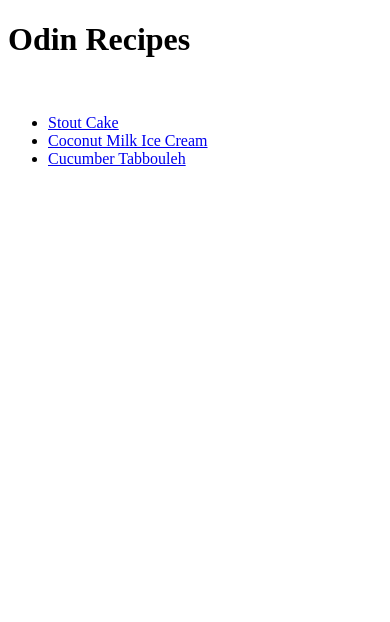
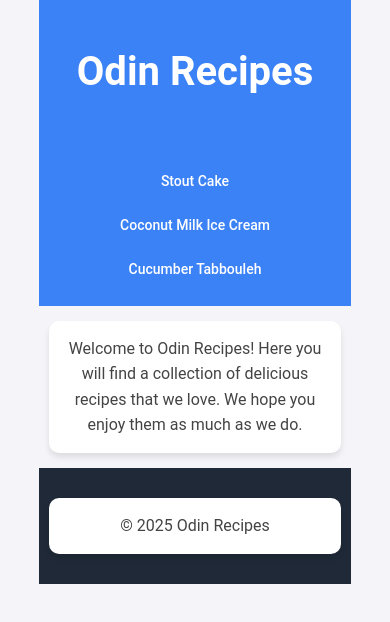
Before and after one commit to HephtronCode/odin-recipes, a plain HTML site: page index.html in a window 390 px wide. Drawn offline with Linux system fonts and the light colour scheme.

Commit message:
updated the index.html file and added a style sheet

```diff
--- /dev/null
+++ b/css/stout.css
@@ -0,0 +1,4 @@
+/** make the body center aligned */
+body {
+    text-align: center;
+}
--- /dev/null
+++ b/css/styles.css
@@ -0,0 +1,131 @@
+/* ===========================
+   Global Styles
+=========================== */
+body {
+    background-color: #f4f4f9; /* Softer light gray background */
+    font-family: 'Roboto', Arial, sans-serif; /* Modern font */
+    margin: 0 auto; /* Center the body content */
+    padding: 0;
+    text-align: center;
+    color: #333; /* Darker text for better readability */
+    max-width: 80%; /* Limit body width to 80% of the page */
+    box-sizing: border-box; /* Include padding and border in width */
+    line-height: 1.5; /* Improved line height for readability */
+    font-size: 16px; /* Base font size */
+}
+
+/* ===========================
+   Header Styles
+=========================== */
+header {
+    background-color: #3b82f6; /* Modern blue */
+    color: #fff;
+    padding: 20px 0;
+    font-size: 24px;
+    font-weight: bold;
+}
+
+/* ===========================
+   Paragraph Styles
+=========================== */
+p {
+    font-size: 18px;
+    line-height: 1.6; /* Better spacing */
+    margin: 20px auto;
+    padding: 20px;
+    max-width: 600px; /* Limit width for better readability */
+    background-color: #fff; /* White card background */
+    border-radius: 10px; /* Rounded corners */
+    box-shadow: 0 4px 6px rgba(0, 0, 0, 0.1); /* Subtle shadow for depth */
+    color: #444; /* Slightly darker text for contrast */
+}
+
+/* ===========================
+   Navigation Styles
+=========================== */
+nav {
+    background-color: #3b82f6; /* Modern blue */
+    color: #fff;
+    padding: 15px 0;
+}
+
+nav ul {
+    list-style-type: none;
+    margin: 0;
+    padding: 0;
+    display: flex;
+    justify-content: center; /* Center navigation links */
+    flex-wrap: wrap; /* Wrap links on smaller screens */
+}
+
+nav ul li {
+    margin: 0 15px;
+}
+
+nav ul li a {
+    color: #fff;
+    text-decoration: none;
+    font-size: 16px;
+    font-weight: 500;
+    transition: color 0.3s ease; /* Smooth hover effect */
+}
+
+nav ul li a:hover {
+    color: #FFD700; /* Gold hover effect */
+}
+
+/* ===========================
+   Footer Styles
+=========================== */
+footer {
+    background-color: #1f2937; /* Darker modern gray */
+    color: #d1d5db; /* Light gray text */
+    padding: 15px 0;
+    font-size: 14px;
+    text-align: center;
+}
+
+/* ===========================
+   Responsive Design
+=========================== */
+
+/* Medium Screens (Tablets) */
+@media (max-width: 768px) {
+    header {
+        font-size: 20px;
+        padding: 15px 0;
+    }
+
+    nav ul li {
+        margin: 0 10px;
+    }
+
+    nav ul li a {
+        font-size: 14px;
+    }
+
+    p {
+        font-size: 16px;
+        padding: 15px;
+    }
+
+    footer {
+        font-size: 12px;
+    }
+}
+
+/* Small Screens (Mobile) */
+@media (max-width: 480px) {
+    nav ul {
+        flex-direction: column; /* Stack links vertically */
+        align-items: center;
+    }
+
+    nav ul li {
+        margin: 10px 0;
+    }
+
+    p {
+        margin: 15px 10px; /* Adjust margin for smaller screens */
+    }
+}
--- a/index.html
+++ b/index.html
@@ -5,15 +5,22 @@
     <meta name="viewport" content="width=device-width, initial-scale=1.0">
     <meta name="description" content="This is a simple recipe website">
     <meta name="keywords" content="recipe, food, cooking, delicious, tasty">
+    <link rel="stylesheet" href="./css/styles.css">
     <title>Odin Recipe</title>
 </head>
 <body>
-    <h1>Odin Recipes</h1>
-    <br>
+    <header>
+        <h1>Odin Recipes</h1>
+    </header>
+    <nav>
     <ul>
         <li><a href="./recipes/stout_cake.html">Stout Cake</a></li>
         <li><a href="./recipes/coconut_milt_cream.html">Coconut Milk Ice Cream</a></li>
         <li><a href="./recipes/cucumber_tab.html">Cucumber Tabbouleh</a></li>
     </ul>
+    </nav>
+    <p>Welcome to Odin Recipes! Here you will find a collection of delicious recipes that we love. We hope you enjoy them as much as we do.</p>
+    <footer>
+        <p>&copy; 2025 Odin Recipes</p>
     </body>
 </html>
```
Also changed, not shown: recipes/stout_cake.html (+1 -0 lines).
